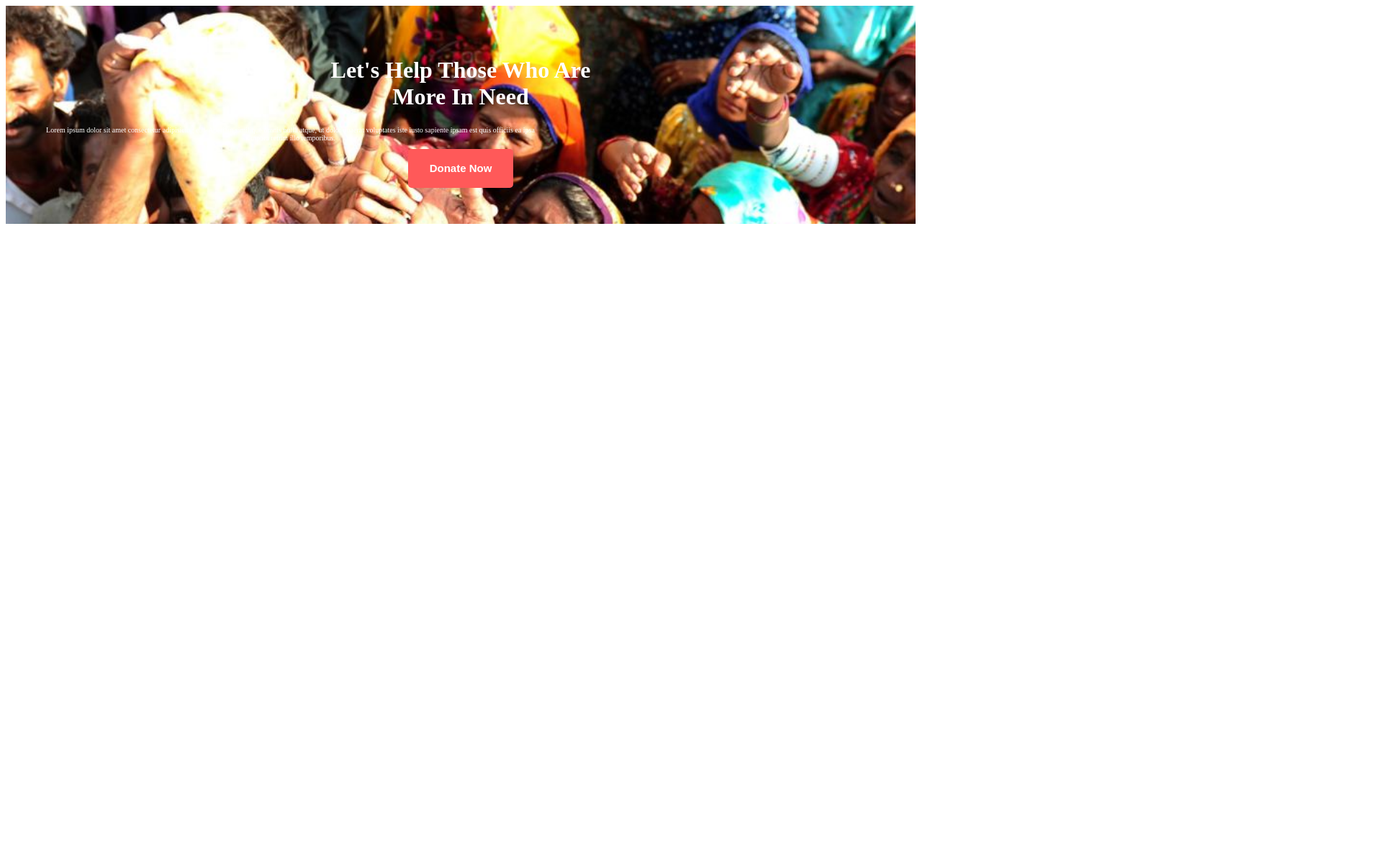
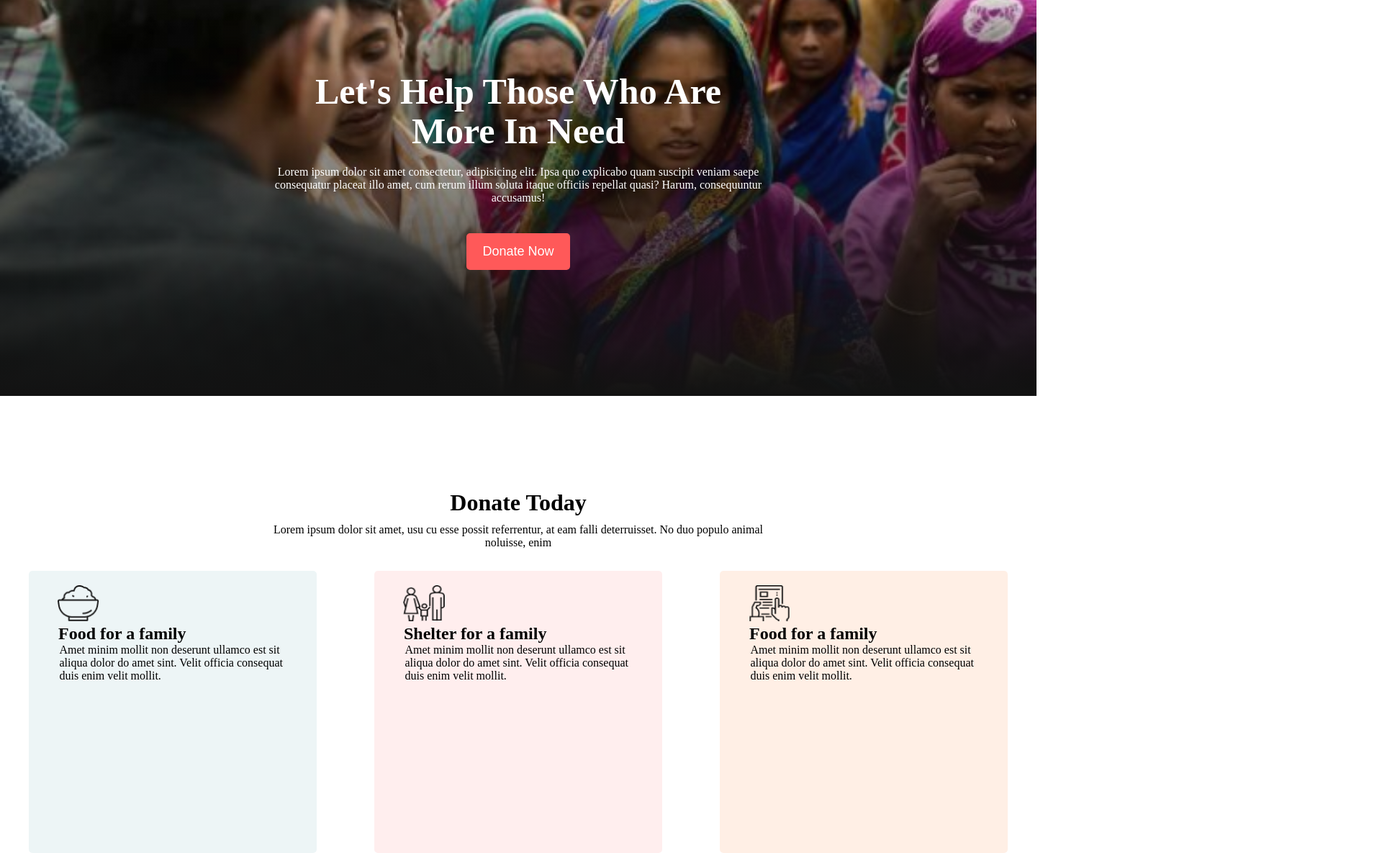
Before and after one commit to methubd/practice-1st-milestone, a plain HTML site: page index.html in a window 1280 px wide. Shown: the top 1185 px of the page at 72% size, 1920 px wide, since content can reach past the window. Before the commit the page ends 800 px from the top, so only its background shows below. Drawn offline with Linux system fonts and the light colour scheme.

Commit message:
last update

```diff
--- a/index.html
+++ b/index.html
@@ -5,20 +5,44 @@
     <meta http-equiv="X-UA-Compatible" content="IE=edge">
     <meta name="viewport" content="width=device-width, initial-scale=1.0">
     <link rel="stylesheet" href="style.css">
-    <title>Practice | Milestone 01</title>
+    <title>Milestone 1 | Practice Day</title>
 </head>
 <body>
-    <!-- This is my Header part -->
+
     <header>
-        <h1 class="web-title">Let's Help Those Who Are <br> More In Need</h1>
-        <p class="description">Lorem ipsum dolor sit amet consectetur adipisicing elit. Aperiam similique omnis nulla atque, ut dolor quaerat voluptates iste iusto sapiente ipsam est quis officiis ea ipsa tempora rerum illo temporibus.</p>
-        <button class="btn-primary">Donate Now</button>
+        <div class="heading">
+            <h1 class="head-title">Let's Help Those Who Are <br> More In Need</h1>
+            <p class="description">Lorem ipsum dolor sit amet consectetur, adipisicing elit. Ipsa quo explicabo quam suscipit veniam saepe consequatur placeat illo amet, cum rerum illum soluta itaque officiis repellat quasi? Harum, consequuntur accusamus!</p>
+            <button class="btn-primary">Donate Now</button>
+        </div>
     </header>
+
     <main>
+        <!-- Donate Today -->
+        <div class="donate-today-heading">
+            <h1 class="title">Donate Today</h1>
+            <p class="description">Lorem ipsum dolor sit amet, usu cu esse possit referrentur, at eam falli deterruisset. No duo populo animal noluisse, enim</p>
+        </div>
+        <!-- Three column section -->
+        <section class="donate-for">
+            <div class="food-for-family">
+                <img class="donate-for-logo" src="/assets/icons/food.png" alt="">
+                <h1 class="line-heading">Food for a family</h1>
+                <p class="line-description">Amet minim mollit non deserunt ullamco est sit aliqua dolor do amet sint. Velit officia consequat duis enim velit mollit.</p>
+            </div>
+            <div class="shelter-for-family">
+                <img class="donate-for-logo" src="/assets/icons/shelter.png" alt="">
+                <h1 class="line-heading">Shelter for a family</h1>
+                <p class="line-description">Amet minim mollit non deserunt ullamco est sit aliqua dolor do amet sint. Velit officia consequat duis enim velit mollit.</p>
+            </div>
+            <div class="education-for-family">
+                <img class="donate-for-logo" src="/assets/icons/Frame-1.png" alt="">
+                <h1 class="line-heading">Food for a family</h1>
+                <p class="line-description">Amet minim mollit non deserunt ullamco est sit aliqua dolor do amet sint. Velit officia consequat duis enim velit mollit.</p>
+            </div>
 
+        </section>
     </main>
-    <footer>
 
-    </footer>
 </body>
 </html>
--- a/style.css
+++ b/style.css
@@ -1,32 +1,114 @@
-/* this is my header part */
+* {
+    margin: 0 0 0 0;
+    width: 1440px;
+    margin-left: auto;
+    margin-right: auto;
+}
+
+/* Header Section Styles */
+
 header {
     color: white;
     text-align: center;
-    background-image: url(./assets/images/donation0.jpg);
     background-size: cover;
-    padding: 50px;
-    height: auto;
-    width: auto;
+    background-repeat: no-repeat;
+    background-image: linear-gradient(360deg, #121212 0%, rgba(50, 50, 50, 0) 100%), url(./assets/images/donation1.jpg);
+    width: 100%;
+    background-position: center;
+}
+
+.head-title {
+    padding-top: 100px;
+    padding-bottom: 20px;
+    font-weight: 700;
+    font-size: 50px;
+    line-height: 55px;
 
 }
 
-.web-title {}
+.description {
+    margin-left: auto;
+    margin-right: auto;
+    font-weight: 400;
+    font-size: 16px;
+    width: 50%;
+    margin-bottom: 30px;
+}
 
-.description {
-    font-weight: 400;
-    font-size: 10px;
-    width: 691px;
+.btn-primary {
+    color: white;
+    background-color: #FF5959;
+    border-radius: 5px;
+    border: none;
+    padding: 15px 20px;
+    margin-top: 10px;
+    width: 10%;
+    margin-bottom: 175px;
+    font-size: 18px;
+}
+
+/* Three Column Styles */
+
+.donate-today-heading {
+    text-align: center;
+    padding-top: 130px;
+}
+
+.donate-today-heading .title {
+    padding-bottom: 10px;
+}
+
+/* Three column section */
+
+.donate-for-logo {
+    width: 58.13px;
+    height: 49.77px;
+    margin-left: 20px;
 
 }
 
-.btn-primary {
-    background-color: #FF5959;
-    border: none;
+.donate-for {
+    display: flex;
+}
+
+.donate-for .food-for-family {
+    width: 360px;
+    height: 352px;
+    left: 157px;
+    top: 1595.5px;
+    background: rgba(79, 157, 166, 0.1);
+    border-radius: 5px;
+    padding: 20px;
+}
+
+.donate-for .shelter-for-family {
+    width: 360px;
+    height: 352px;
+    left: 157px;
+    top: 1595.5px;
+    background: rgba(255, 89, 89, 0.1);
+    border-radius: 5px;
+    padding: 20px;
+}
+
+.donate-for .education-for-family {
+    width: 360px;
+    height: 352px;
+    left: 157px;
+    top: 1595.5px;
+    background: rgba(255, 102, 0, 0.1);
+    border-radius: 5px;
+    padding: 20px;
+}
+
+.donate-for .line-heading {
     font-weight: 600;
-    font-size: 15px;
-    line-height: 24px;
-    padding: 15px 30px;
-    color: white;
-    border-radius: 5px;
+    font-size: 24px;
+    padding-left: 21px;
+}
+
+.donate-for .line-description {
+    width: 315px;
+    height: 101px;
 
 }
```
